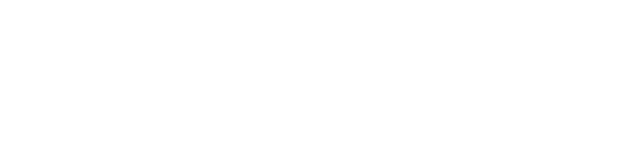
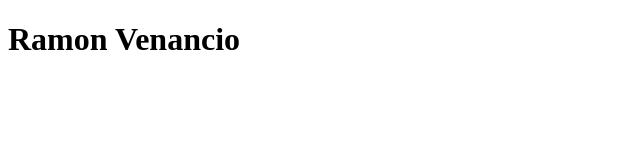
Before and after one commit to DavidBrito32/Login_Page_Version_one, a plain HTML site: page index.html in a window 1280 px wide. Shown: the whole page, without its empty margins (0-640 px from the left). Drawn offline with Linux system fonts and the light colour scheme.

Commit message:
adicionando um h1

```diff
--- a/index.html
+++ b/index.html
@@ -7,6 +7,7 @@
     <title>Document</title>
 </head>
 <body>
+    <h1>Ramon Venancio</h1>
 
 </body>
 </html>
```
